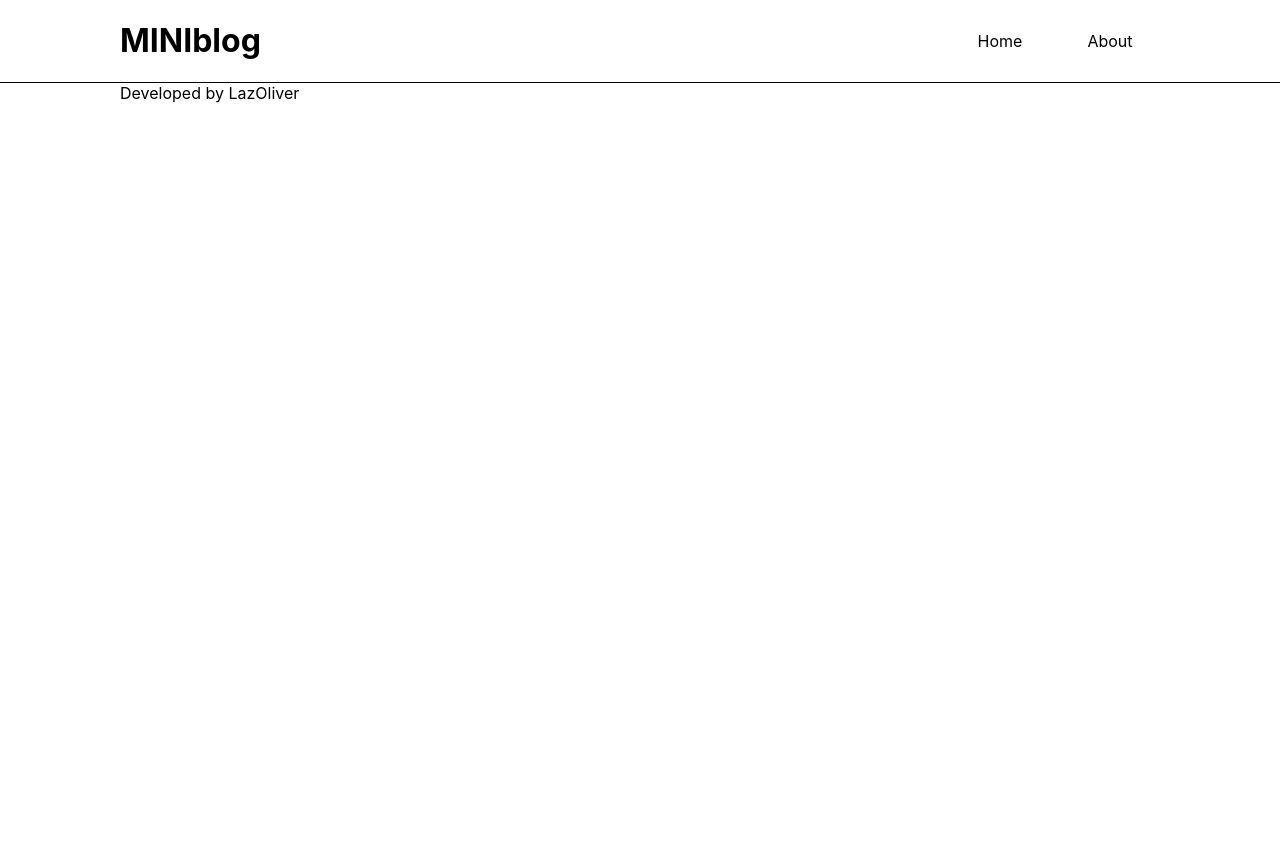
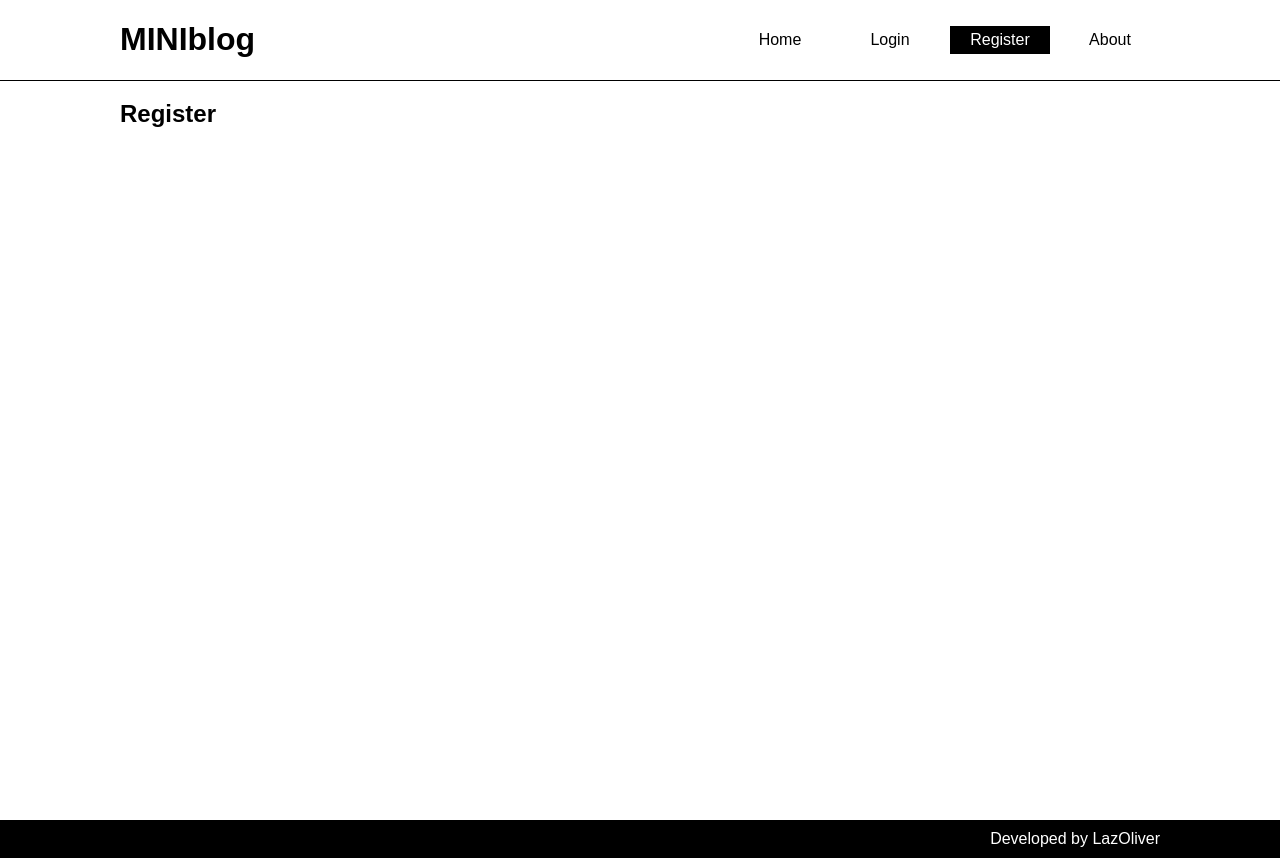
Before and after one commit to lazoliver/blogReact, a JavaScript app: page /register in a window 1280 px wide. Before the commit the page ends 800 px from the top, so only its background shows below. Built offline with nearby package versions, Linux system fonts and the light colour scheme; the HTML template or start-up script is replaced by a standard one.

Commit message:
setup: pages login & register

```diff
--- a/src/App.css
+++ b/src/App.css
@@ -1,3 +1,7 @@
+.App{
+    padding-top: 80px;
+}
+.App > div.container{height: 90vh;}
 .container{
     margin: 0 auto;
     max-width: 1040px;
--- a/src/App.js
+++ b/src/App.js
@@ -9,6 +9,8 @@ import About from "./pages/About/About";
 // components
 import Header from './component/Header/Header';
 import Footer from './component/Footer/Footer';
+import Login from './pages/Login/Login';
+import Register from './pages/Register/Register';
 
 function App() {
   return (
@@ -18,6 +20,8 @@ function App() {
           <div className='container'>
             <Routes>
               <Route exact path="/" element={<Home/>}/>
+              <Route path="/login" element={<Login/>} />
+              <Route path="/register" element={<Register/>} />
               <Route path="/about" element={<About/>}/>
             </Routes>
           </div>
--- /dev/null
+++ b/src/component/Footer/Footer.css
@@ -0,0 +1,6 @@
+footer{
+    background-color: #000;
+    color: #fff;
+    padding: 10px 0;
+    text-align: end;
+}
--- a/src/component/Footer/Footer.js
+++ b/src/component/Footer/Footer.js
@@ -1,5 +1,7 @@
+import "./Footer.css";
+
 const Footer = () => {
-    return <footer>
+    return <footer >
         <div className="container">
             Developed by LazOliver
         </div>
--- a/src/component/Header/Header.module.css
+++ b/src/component/Header/Header.module.css
@@ -1,4 +1,11 @@
-.header{border-bottom: 1px solid #000;}
+.header{
+    background-color: #fff;
+    border-bottom: 1px solid #000;
+    left: 0;
+    right: 0;
+    position: fixed;
+    top: 0;
+}
 .header div{
     align-items: center;
     display: flex;
--- a/src/component/NavBar/NavBar.js
+++ b/src/component/NavBar/NavBar.js
@@ -5,6 +5,8 @@ import "./NavBar.css"
 const NavBar = () => {
     return <nav className="nav">
         <NavLink to="/">Home</NavLink>
+        <NavLink to="/login">Login</NavLink>
+        <NavLink to="/register">Register</NavLink>
         <NavLink to="/about">About</NavLink>
     </nav>
 }
--- a/src/index.css
+++ b/src/index.css
@@ -1,17 +1,7 @@
 body {
   margin: 0;
-  font-family: -apple-system, BlinkMacSystemFont, 'Segoe UI', 'Roboto', 'Oxygen',
-    'Ubuntu', 'Cantarell', 'Fira Sans', 'Droid Sans', 'Helvetica Neue',
-    sans-serif;
-  -webkit-font-smoothing: antialiased;
-  -moz-osx-font-smoothing: grayscale;
+  font-family: sans-serif
 }
-
-code {
-  font-family: source-code-pro, Menlo, Monaco, Consolas, 'Courier New',
-    monospace;
-}
-
 a{
   color: #000;
   text-decoration: none;
--- /dev/null
+++ b/src/pages/Login/Login.js
@@ -0,0 +1,10 @@
+const Login = () => {
+    return(
+        <>
+            <h2>
+                Login
+            </h2>
+        </>
+    )
+}
+export default Login;
--- /dev/null
+++ b/src/pages/Register/Register.js
@@ -0,0 +1,10 @@
+const Register = () => {
+    return(
+        <>
+            <h2>
+                Register
+            </h2>
+        </>
+    )
+}
+export default Register;
```
